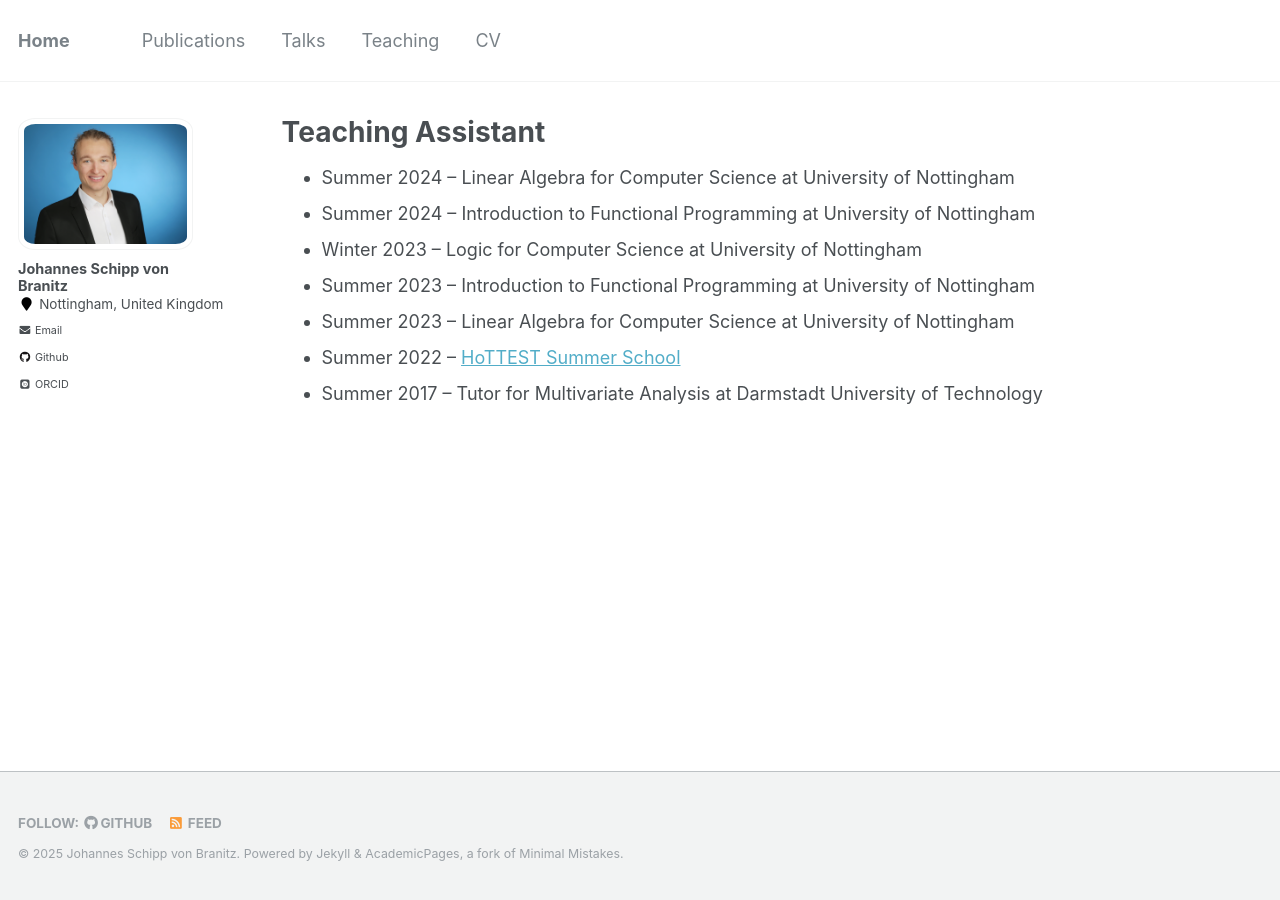
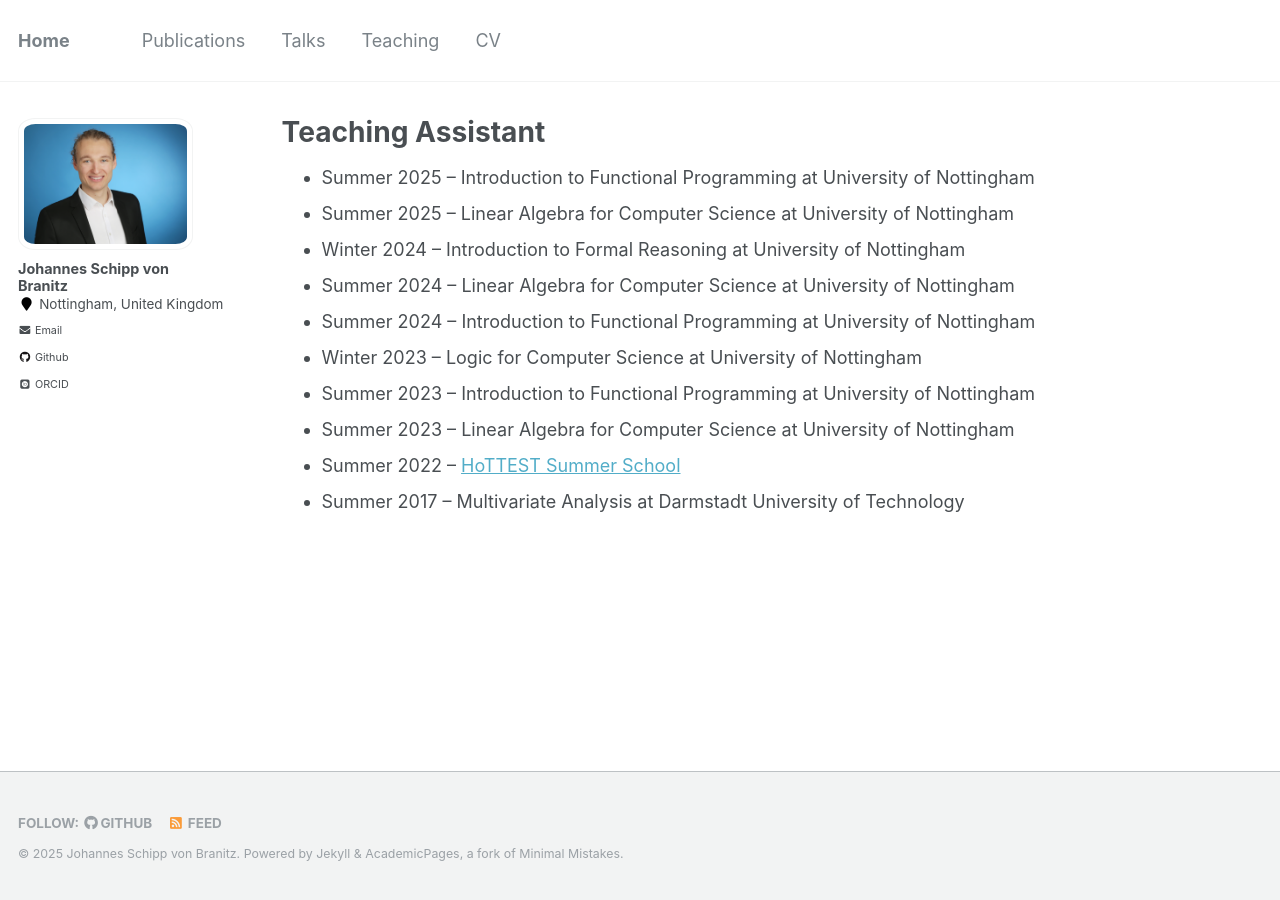
Before and after one commit to Schippmunk/Schippmunk.github.io, a Jekyll site: the page built from _pages/teaching.md, in a window 1280 px wide. Built offline with Jekyll 4.4.1, drawn with Linux system fonts in a browser that asks for light colours; some web fonts are replaced.

Commit message:
updated teaching, hottuf

```diff
--- a/_pages/teaching.md
+++ b/_pages/teaching.md
@@ -5,11 +5,13 @@ permalink: /teaching/
 author_profile: true
 ---
 
-
+* Summer 2025 -- Introduction to Functional Programming at University of Nottingham
+* Summer 2025 -- Linear Algebra for Computer Science at University of Nottingham
+* Winter 2024 -- Introduction to Formal Reasoning at University of Nottingham
 * Summer 2024 -- Linear Algebra for Computer Science at University of Nottingham
 * Summer 2024 -- Introduction to Functional Programming at University of Nottingham
 * Winter 2023 -- Logic for Computer Science at University of Nottingham
 * Summer 2023 -- Introduction to Functional Programming at University of Nottingham
 * Summer 2023 -- Linear Algebra for Computer Science at University of Nottingham
 * Summer 2022 -- [HoTTEST Summer School](https://www.math.uwo.ca/faculty/kapulkin/seminars/hottest_summer_school_2022.html)
-* Summer 2017 -- Tutor for Multivariate Analysis at Darmstadt University of Technology
+* Summer 2017 -- Multivariate Analysis at Darmstadt University of Technology
```
Also changed, not shown: _pages/talks.md (+3 -2 lines), 2 other files.
